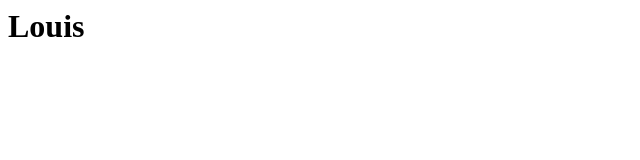
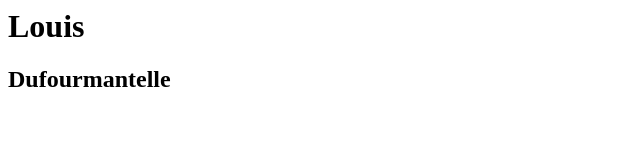
Before and after one commit to Louis-Dufourmantelle/helloWorld, a plain HTML site: page index.html in a window 1280 px wide. Shown: the whole page, without its empty margins (0-640 px from the left). Drawn offline with Linux system fonts and the light colour scheme.

Commit message:
h2
I put the title Dufourmantelle

```diff
--- a/index.html
+++ b/index.html
@@ -6,5 +6,6 @@
 </head>
 <body>
 <h1>Louis</h1>
+<h2>Dufourmantelle</h2>
 </body>
 </html>
```
